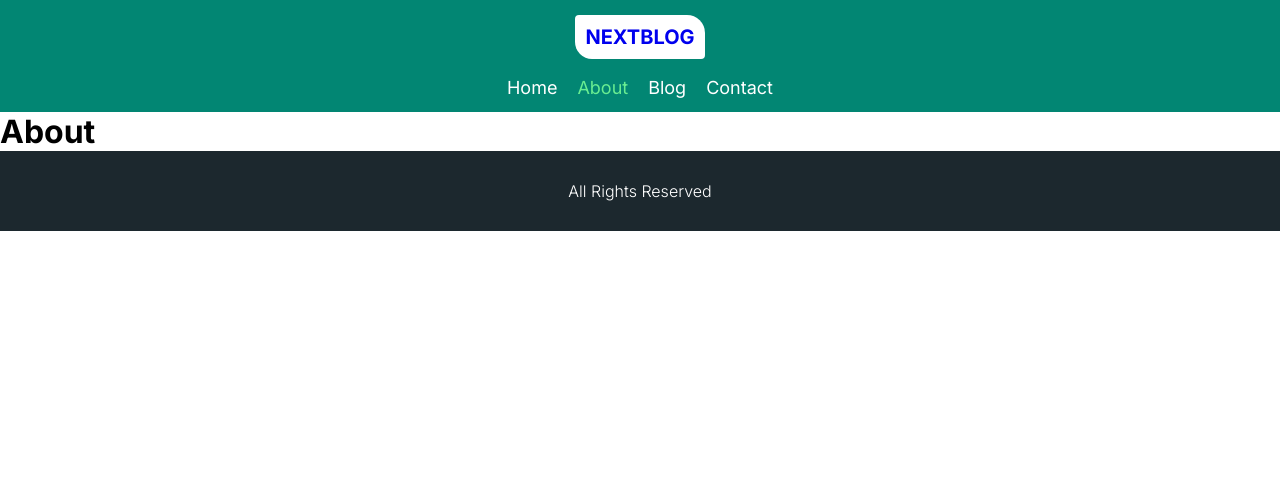
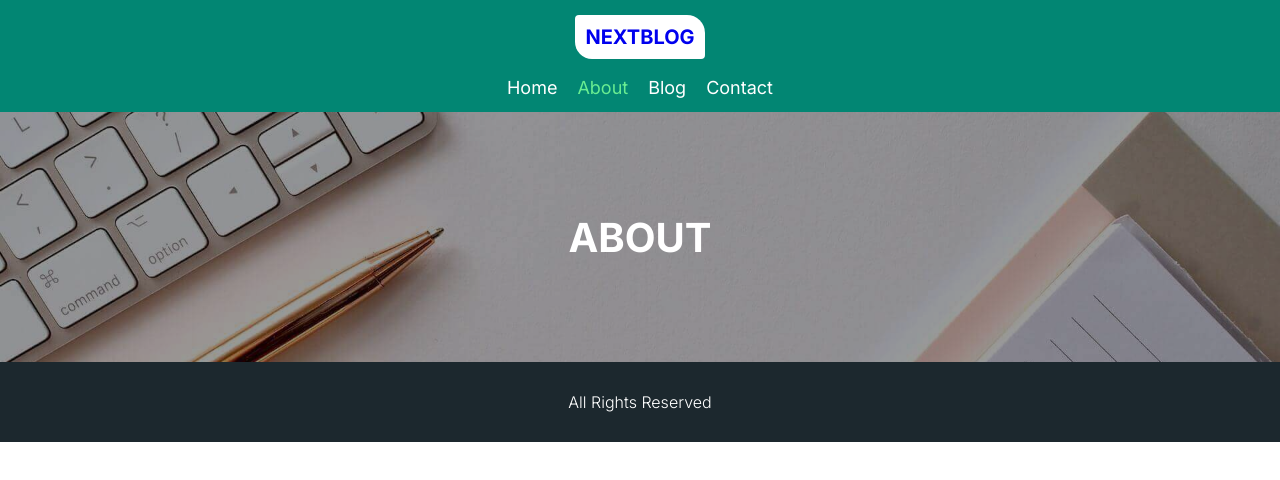
Before and after one commit to RazelRaz/NEXTBLOG, a Next.js app: page /about in a window 1280 px wide. Shown: the top 480 px of the page. Built offline with nearby package versions, Linux system fonts and the light colour scheme.

Commit message:
about breadcrub ready

```diff
--- /dev/null
+++ b/app/about/about.module.css
@@ -0,0 +1,37 @@
+.aboutArea {
+
+}
+
+.aboutBreadCrumb {
+    background: url(../../public/images/bloghero.jpg);
+    height: 250px;
+    background-repeat: no-repeat;
+    background-position: center center;
+    background-size: cover;
+    position: relative;
+    width: 100%;
+    z-index: -1;
+    display: flex;
+    align-items: center;
+    vertical-align: middle;
+    justify-content: center;
+}
+
+.aboutBreadCrumb:after {
+    background-color: #000;
+    content: '';
+    top: 0;
+    left: 0;
+    height: 250px;
+    width: 100%;
+    position: absolute;
+    z-index: -1;
+    opacity: 0.4;
+}
+
+.aboutBreadCrumb h1 {
+    z-index: 999999;
+    color: #fff;
+    font-size: 40px;
+
+}
--- a/app/about/page.js
+++ b/app/about/page.js
@@ -1,9 +1,12 @@
 import React from 'react';
+import styles from './about.module.css'
 
 const AboutPage = () => {
     return (
-        <div>
-            <h1>About</h1>
+        <div className={styles.aboutArea}>
+            <div className={styles.aboutBreadCrumb}>
+                <h1>ABOUT</h1>
+            </div>
         </div>
     );
 };
--- a/app/home/home.module.css
+++ b/app/home/home.module.css
@@ -14,7 +14,7 @@
 
 .homeLeft {
     text-align: center;
-    background-color: #028673;
+    background-color: #000;
     opacity: 0.8;
     padding: 50px 20px;
 }
@@ -28,6 +28,7 @@
     margin-bottom: 40px;
     margin-top: 20px;
     font-size: 25px;
+    color: white;
 }
 
 .homeLeft a{
```
